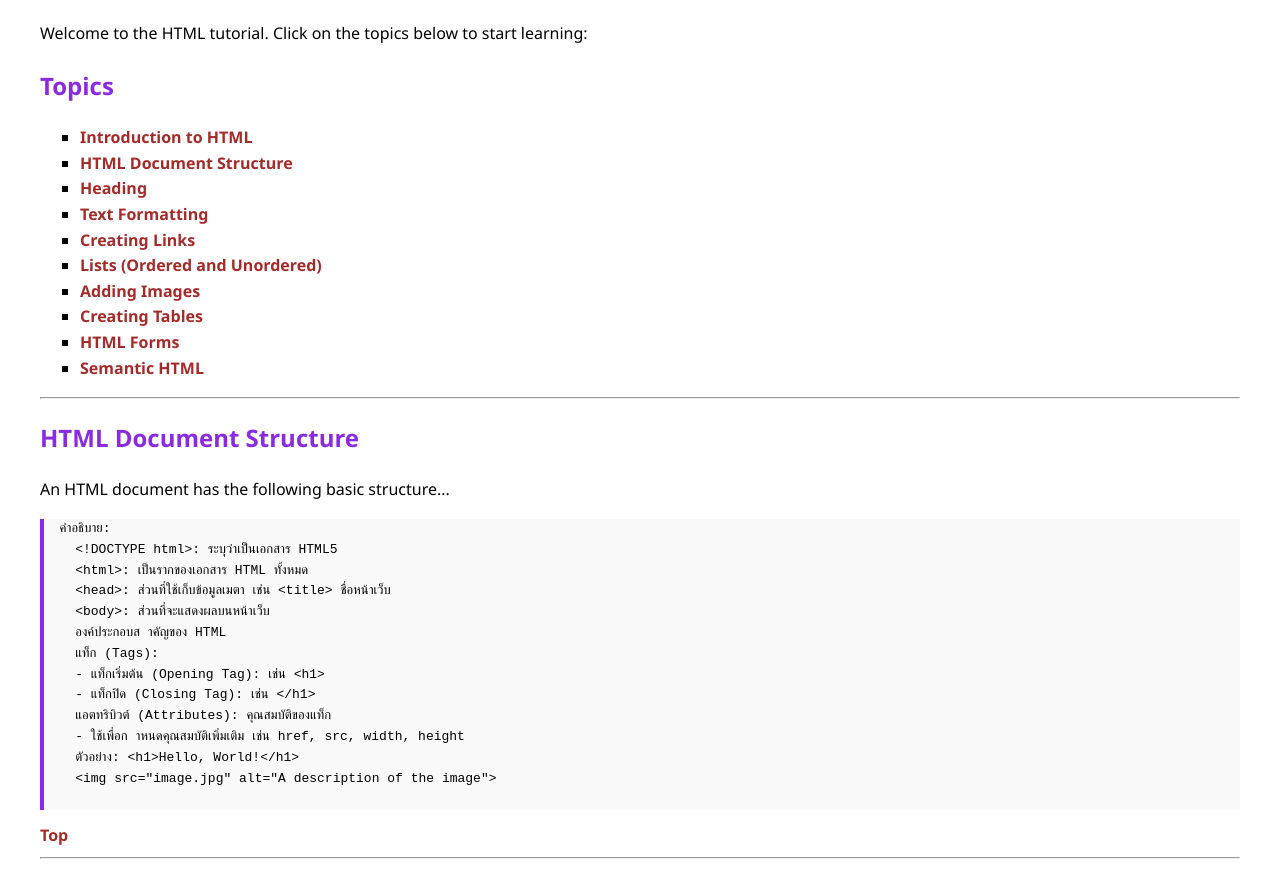
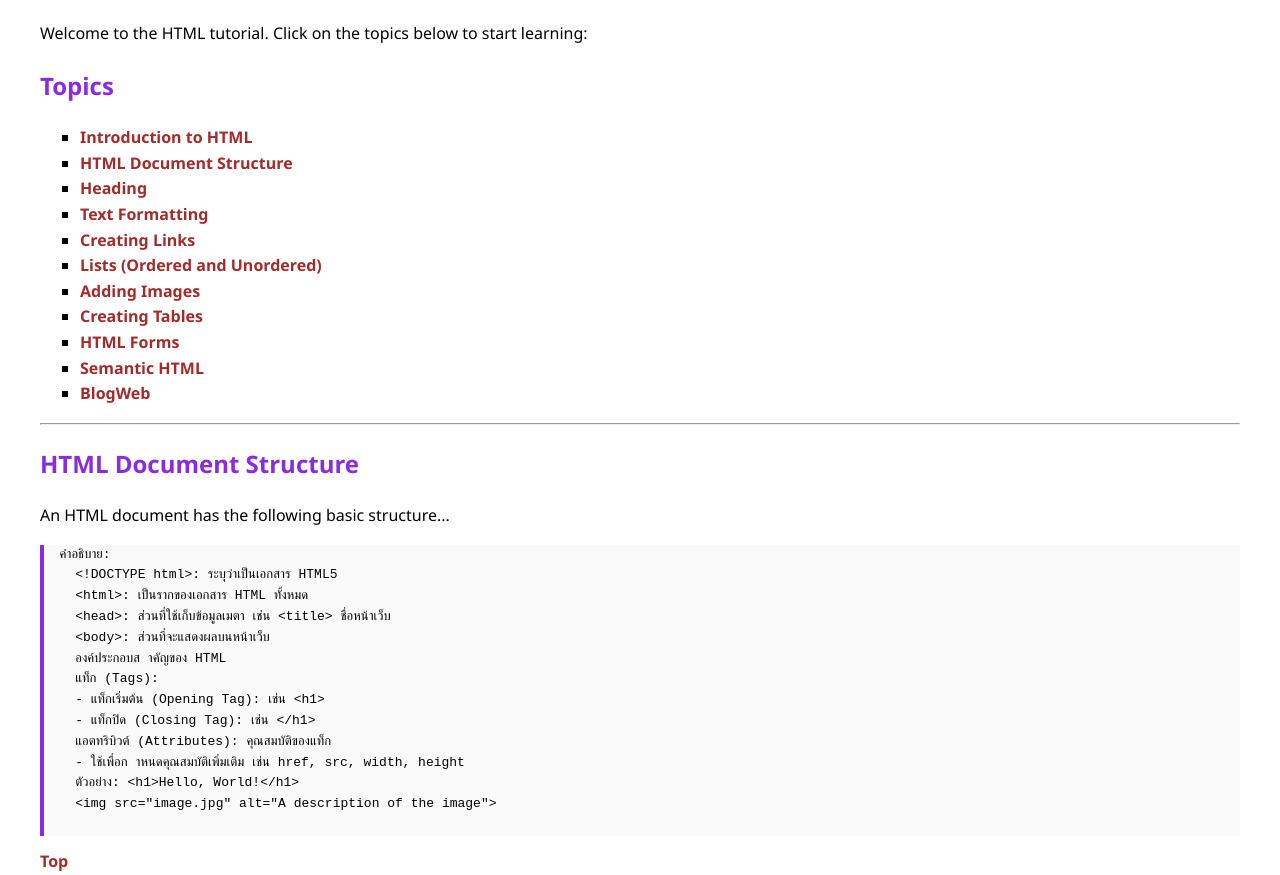
Before and after one commit to Pramot674259011/-w18-2.html-, a plain HTML site: page index.html in a window 1280 px wide. Shown: the top 875 px of the page. Drawn offline with Linux system fonts and the light colour scheme.

Commit message:
Add link to BlogWeb in index.html

```diff
--- a/index.html
+++ b/index.html
@@ -66,6 +66,7 @@ border: 8px solid black;
 <li><a href="#Creating">Creating Tables</a></li>
 <li><a href="#Forms">HTML Forms</a></li>
 <li><a href="#Semantic">Semantic HTML</a></li>
+<li><a href="W10_01_blogweb.html">BlogWeb</a></li>
 </ul>
 <hr>
 <h2 id="structure">HTML Document Structure</h2>
```
